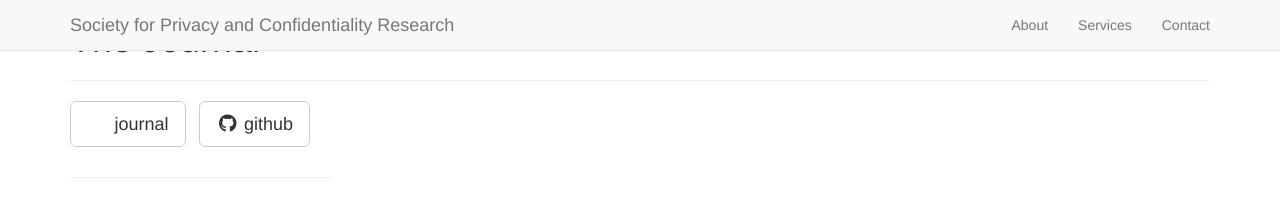
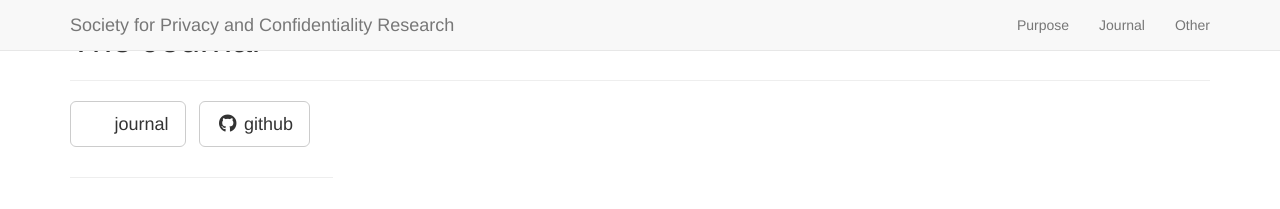
Before and after one commit to journalprivacyconfidentiality/socprivconfresearch.org, a Jekyll site: the page built from _posts/2024-01-03-journal.markdown, in a window 1280 px wide and 900 px high. Shown: the top 209 px of the window. Built offline with Jekyll 4.4.1, drawn with Linux system fonts in a browser that asks for light colours; nearby versions of some CDN libraries; library files that are not in the unit come from our copies.

Commit message:
Further edits

```diff
--- a/_includes/header.html
+++ b/_includes/header.html
@@ -15,13 +15,13 @@
         <div class="collapse navbar-collapse" id="bs-example-navbar-collapse-1">
             <ul class="nav navbar-nav navbar-right">
             	<li>
-                    <a class="page-scroll" href="#about">About</a>
+                    <a class="page-scroll" href="#purpose">Purpose</a>
                 </li>
                 <li>
-                    <a class="page-scroll" href="#services">Services</a>
+                    <a class="page-scroll" href="#journal">Journal</a>
                 </li>
                 <li>
-                    <a class="page-scroll" href="#contact">Contact</a>
+                    <a class="page-scroll" href="#tpdp">Other</a>
                 </li>
             </ul>
         </div>
--- a/_includes/page_content.html
+++ b/_includes/page_content.html
@@ -11,7 +11,8 @@
                 <div class="col-lg-8">
                     <hr class="section-heading-spacer">
                     <div class="clearfix"></div>
-                    <h2 class="section-heading">{{ post.title }}</h2>
+                    <a id="{{ post.category }}" class="anchor-element" aria-label="Permalink: {{ post.title }}" >
+                    <h2 class="section-heading">{{ post.title }}</h2></a>
                     <div class="lead">{{ post.content }}</div>
                 </div>
                 <div class="col-lg-4">
--- a/_posts/2024-01-02-other.markdown
+++ b/_posts/2024-01-02-other.markdown
@@ -1,7 +1,7 @@
 ---
 layout: default
 img: screenshot-tpdp.png
-category: blocks
+category: tpdp
 title: Theory and Practice of Differential Privacy Workshop
 description: |
 ---
--- a/_posts/2024-01-03-journal.markdown
+++ b/_posts/2024-01-03-journal.markdown
@@ -1,7 +1,7 @@
 ---
 layout: default
 img: screenshot-jpc.png
-category: blocks
+category: journal
 title: The Journal
 description: |
 ---
--- a/_posts/2024-01-04-purpose.markdown
+++ b/_posts/2024-01-04-purpose.markdown
@@ -1,7 +1,7 @@
 ---
 layout: default
 img: Gemini_Generated_Image.jpg
-category: blocks
+category: purpose
 title: Purpose of the Society
 description: |
 ---
```
